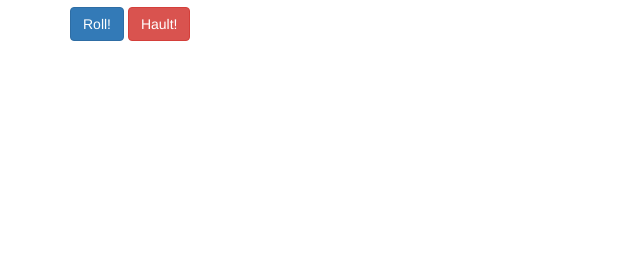
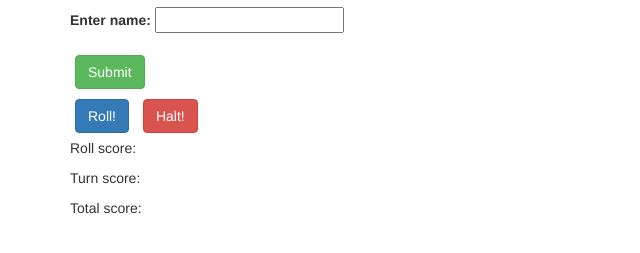
Before and after one commit to brussell36/pig-dice-game, a plain HTML site: page index.html in a window 1280 px wide. Shown: the part 63-316 px from the top of the page, without its empty margins (0-640 px from the left). Drawn offline with Linux system fonts and the light colour scheme.

Commit message:
Add rollDice function to get random number between 1-6.
Co-Authored-By: Taylor Phillips <taylorphillips133@gmail.com>
Co-authored-by: NoelKirkland <noelkirkland@gmail.com>

```diff
--- a/css/styles.css
+++ b/css/styles.css
@@ -0,0 +1,3 @@
+.btn {
+  margin: 5px;
+}
--- a/index.html
+++ b/index.html
@@ -13,13 +13,20 @@
     <div class="container">
       <h1>Pig Dice Game</h1>
       <form id="dice-roll">
+        <div class="form-group">
+          <label for="user-name">Enter name:</label>
+          <input type="text" id="user-name">
+        </div>
+        <button type="submit" id="name-btn" class="btn btn-success">Submit</button>
         <div class="buttons">
           <button type="submit" class="btn btn-primary">Roll!</button>
-          <button type="submit" class="btn btn-danger">Hault!</button>
+          <button type="submit" class="btn btn-danger">Halt!</button>
         </div>
       </form>
       <div id="output">
-        <p><span class="number"></span></p>
+        <p>Roll score:<span class="roll-number"></span></p>
+        <p>Turn score:<span class="turn-number"></span></p>
+        <p>Total score:<span class="total-number"></span></p>
       </div>
     </div>
   </body>
--- a/js/scripts.js
+++ b/js/scripts.js
@@ -3,5 +3,18 @@ function rollDice() {
   return 1 + Math.floor(Math.random() * 6);
 } for (let i = 0; i < 5; i++) console.log(rollDice())
 
+function User(userName, totalScore){
+  this.userName = userName,
+  this.totalScore = []
+}
+User.prototype.addToTurnScore = function(?) {
+  return this.totalScore += turnScore
+}
+
 
 // User Interface
+
+$(document).ready(function(){
+  event.preventDefault();
+  const inputtedUserName = $("form#player-names").
+});
```
Also changed, not shown: 1 other file.
